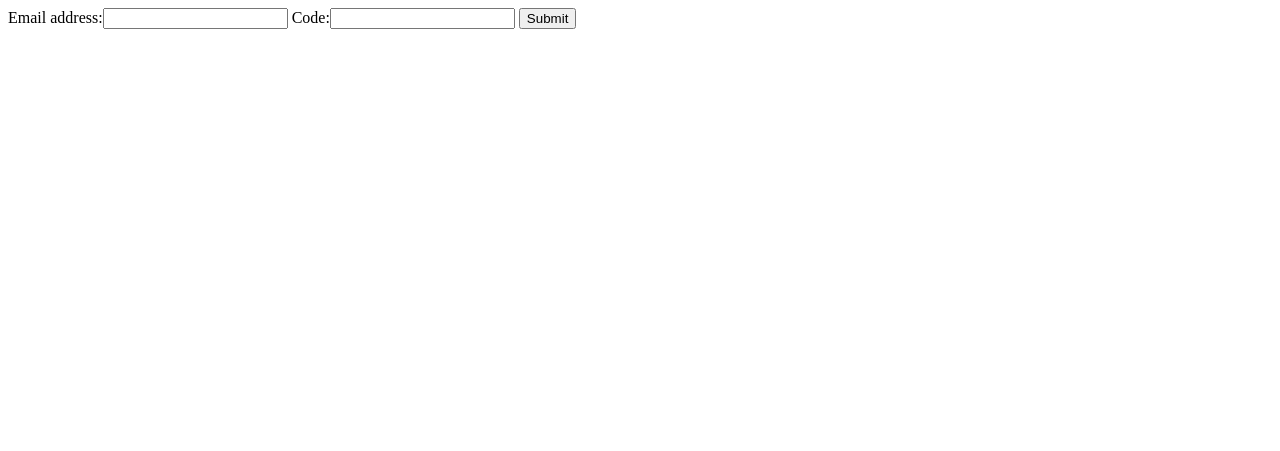
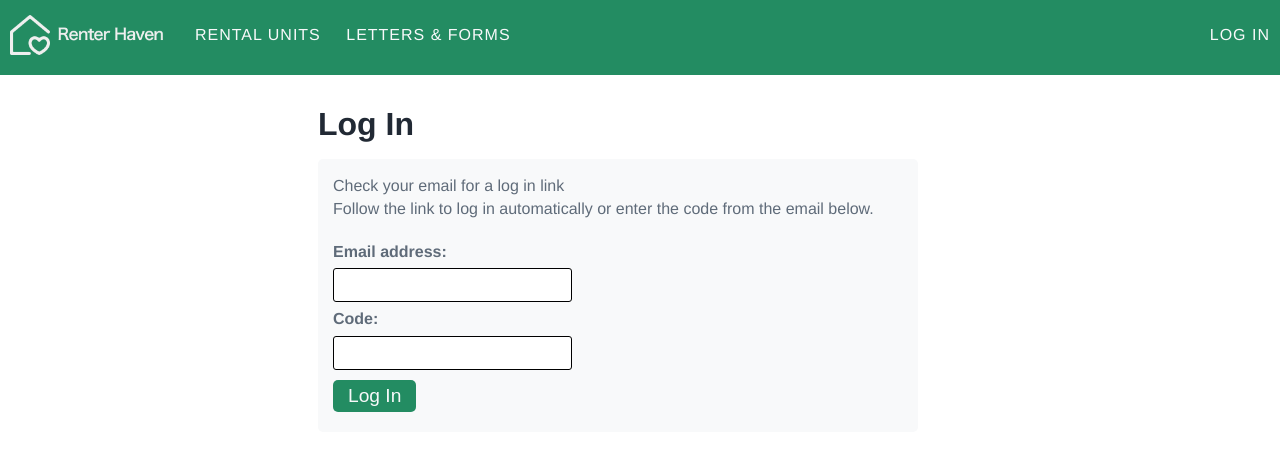
Before and after one commit to openkentuckiana/renters-rights, a Django app: page /auth/code/ in a window 1280 px wide. Shown: the top 451 px of the page. Run offline with Django 3.2, Linux system fonts and the light colour scheme; style sheets or scripts are compiled from the project's sources; some libraries are stand-ins or nearby versions.

Commit message:
code page html

```diff
--- a/renters_rights/documents/templates/photo_report.html
+++ b/renters_rights/documents/templates/photo_report.html
@@ -78,7 +78,7 @@
     margin: 2.5cm 1.5cm 3.5cm 1.5cm;
 
     @bottom-left {
-        background: url(http://localhost{% static 'img/logo-green.png' %}) no-repeat center top;
+        background: url({{ site_url }}{% static 'img/logo-green.png' %}) no-repeat center top;
         background-size: auto 1.5cm;
         padding-top: 1.8cm;
         content: "　　　　　　　　　　　　　　　　　";
@@ -87,7 +87,7 @@
     }
 
 	@bottom-right {
-        background: url(http://localhost{% static 'img/cfk-logo.png' %}) no-repeat center top;
+        background: url({{ site_url }}{% static 'img/cfk-logo.png' %}) no-repeat center top;
         background-size: auto 1.5cm;
         padding-top: 1.8cm;
         content: "　　　　　　　　　　　　　　　　　";
--- a/renters_rights/noauth/templates/code.html
+++ b/renters_rights/noauth/templates/code.html
@@ -1,13 +1,29 @@
+{% extends "base.html" %}
+
 {% load i18n %}
 
-<!doctype html>
-<html>
-    <body>
-        <form method="post">
+{% block title %}{% trans 'Log In' %}{% endblock title %}
+
+{% block content %}
+
+<div id="log-in">
+    <h2>{% trans 'Log In' %}</h2>
+
+    <div class="content-body">
+        <p>{% trans 'Check your email for a log in link' %}<br>
+        {% trans 'Follow the link to log in automatically or enter the code from the email below.' %}</p>
+
+        <form method="post" >
             {% csrf_token %}
-            {{ form }}
-	    <button>{% trans "Submit" %}</button>
+            <table>
+                {{ form.as_table }}
+            </table>
+            <div id="buttons">
+                <button>{% trans "Log In" %}</button>
+            </div>
         </form>
-    </body>
-    <script src="https://cdnjs.cloudflare.com/ajax/libs/turbolinks/5.2.0/turbolinks.js" type="text/javascript"></script>
-</html>
+    </div>
+</div>
+
+
+{% endblock %}
```
